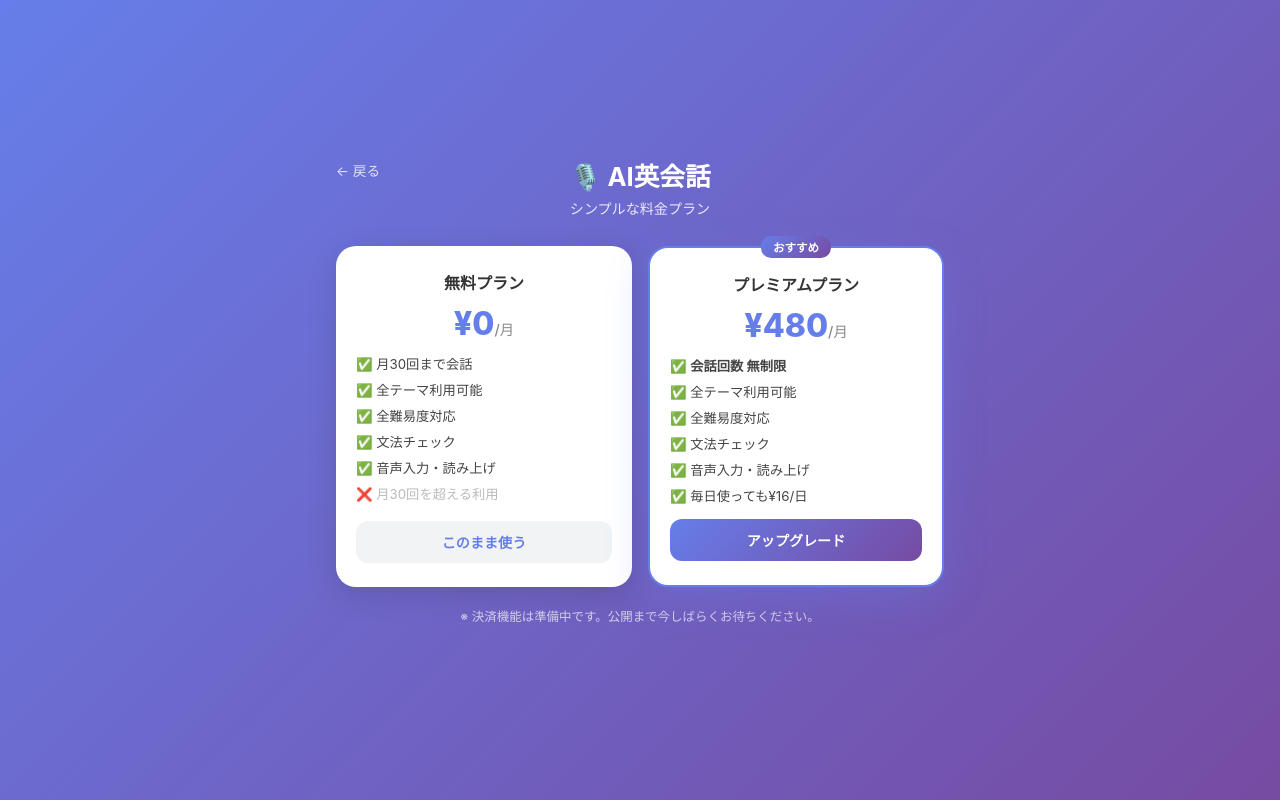
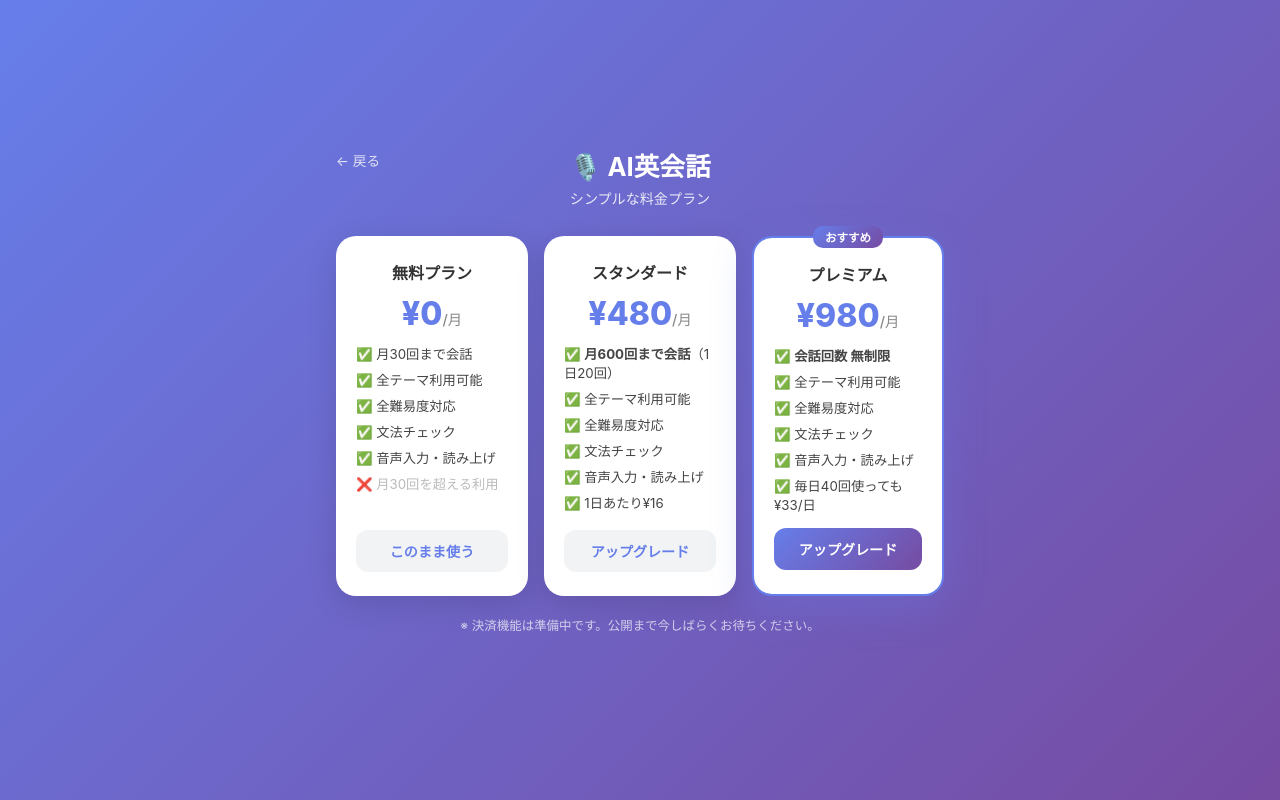
Before and after one commit to 2000atsushi0305/english-conversation-app, a plain HTML site: page public/plans.html in a window 1280 px wide. Drawn offline with Linux system fonts and the light colour scheme.

Commit message:
Update pricing: add standard plan ¥480/600回, premium ¥980/unlimited
Co-Authored-By: Claude Sonnet 4.6 <noreply@anthropic.com>

```diff
--- a/public/plans.html
+++ b/public/plans.html
@@ -15,7 +15,7 @@
       <p>シンプルな料金プラン</p>
     </div>
 
-    <div class="plans-grid">
+    <div class="plans-grid plans-grid-3">
 
       <!-- Free -->
       <div class="plan-card">
@@ -32,18 +32,33 @@
         <a href="/" class="plan-btn plan-btn-secondary">このまま使う</a>
       </div>
 
+      <!-- Standard -->
+      <div class="plan-card">
+        <div class="plan-name">スタンダード</div>
+        <div class="plan-price">¥480<span>/月</span></div>
+        <ul class="plan-features">
+          <li>✅ <strong>月600回まで会話</strong>（1日20回）</li>
+          <li>✅ 全テーマ利用可能</li>
+          <li>✅ 全難易度対応</li>
+          <li>✅ 文法チェック</li>
+          <li>✅ 音声入力・読み上げ</li>
+          <li>✅ 1日あたり¥16</li>
+        </ul>
+        <button class="plan-btn plan-btn-secondary" data-plan="light">アップグレード</button>
+      </div>
+
       <!-- Premium -->
       <div class="plan-card plan-card-featured">
         <div class="plan-badge">おすすめ</div>
-        <div class="plan-name">プレミアムプラン</div>
-        <div class="plan-price">¥480<span>/月</span></div>
+        <div class="plan-name">プレミアム</div>
+        <div class="plan-price">¥980<span>/月</span></div>
         <ul class="plan-features">
           <li>✅ <strong>会話回数 無制限</strong></li>
           <li>✅ 全テーマ利用可能</li>
           <li>✅ 全難易度対応</li>
           <li>✅ 文法チェック</li>
           <li>✅ 音声入力・読み上げ</li>
-          <li>✅ 毎日使っても¥16/日</li>
+          <li>✅ 毎日40回使っても¥33/日</li>
         </ul>
         <button class="plan-btn plan-btn-primary" data-plan="premium">アップグレード</button>
       </div>
```
Also changed, not shown: 1 other file.
